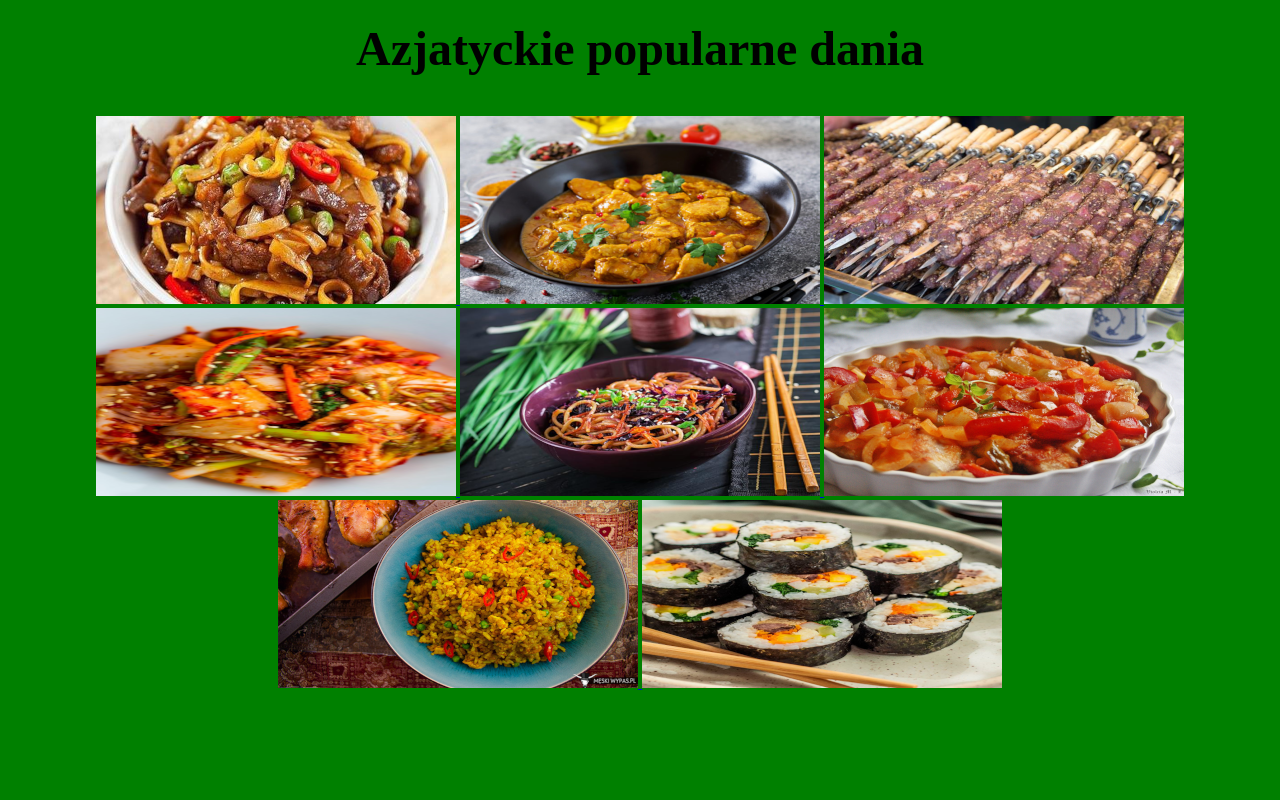
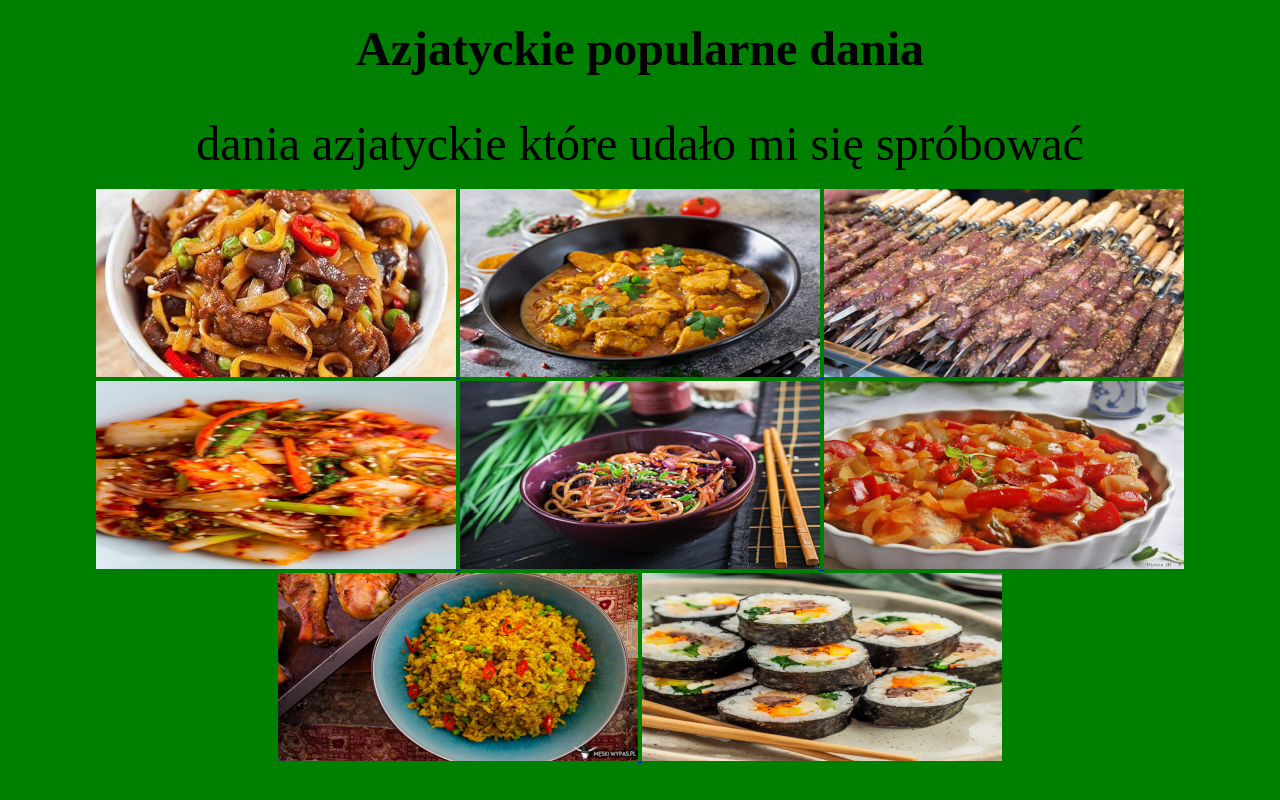
Before and after one commit to Slo1c142021/p001, a plain HTML site: page index.html in a window 1280 px wide. Drawn offline with Linux system fonts and the light colour scheme.

Commit message:
Update index.html

```diff
--- a/index.html
+++ b/index.html
@@ -11,7 +11,9 @@
 <body bgcolor=green>
 <h1><center><font size="20"> Azjatyckie popularne dania</font></center></h1>
 <br>
-	<center>
+	<center><font size="8">dania azjatyckie które udało mi się spróbować</font>
+		<br>
+<br>
 	<a href="d01.png" target="_blank" title=""> <img src="m01.png">	</a>
 	<a href="d02.png" target="_blank" title=""> <img src="m02.png">	</a>
 	<a href="d03.png" target="_blank" title=""> <img src="m03.png">	</a>
```
